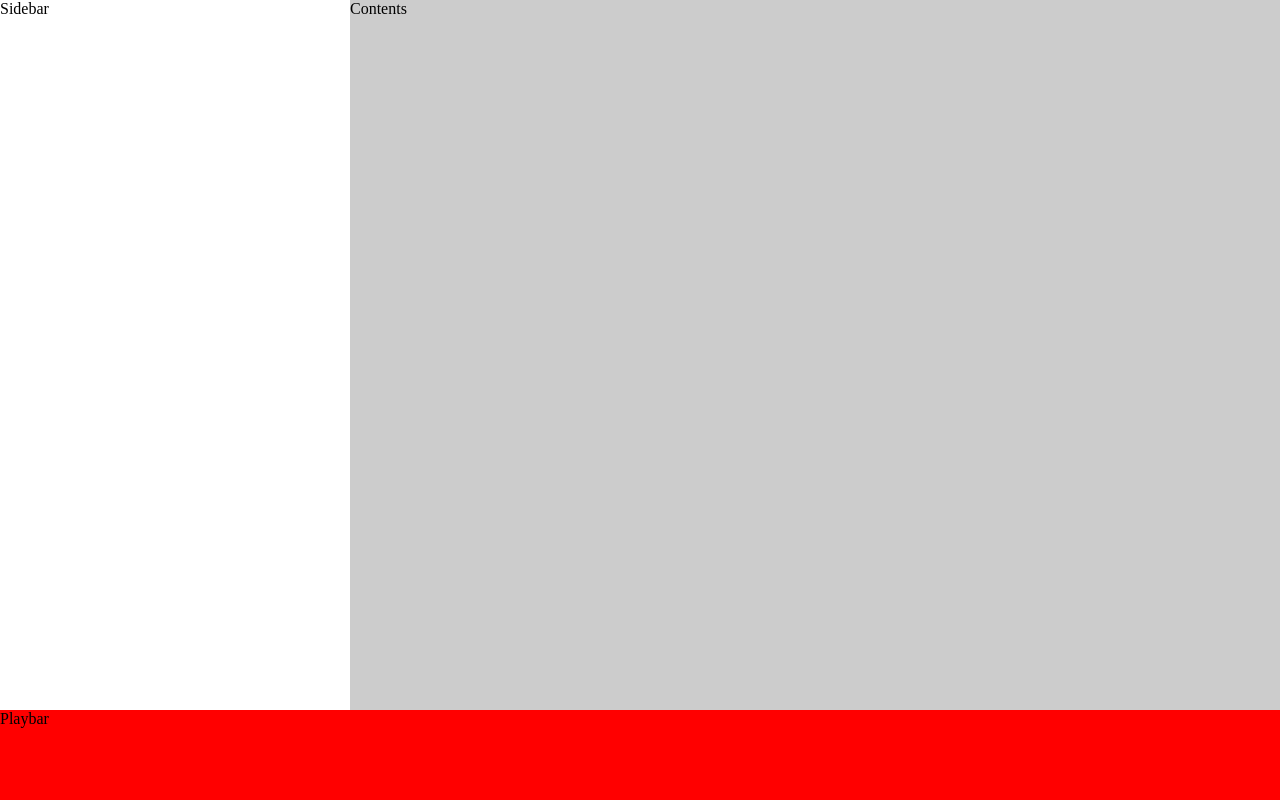
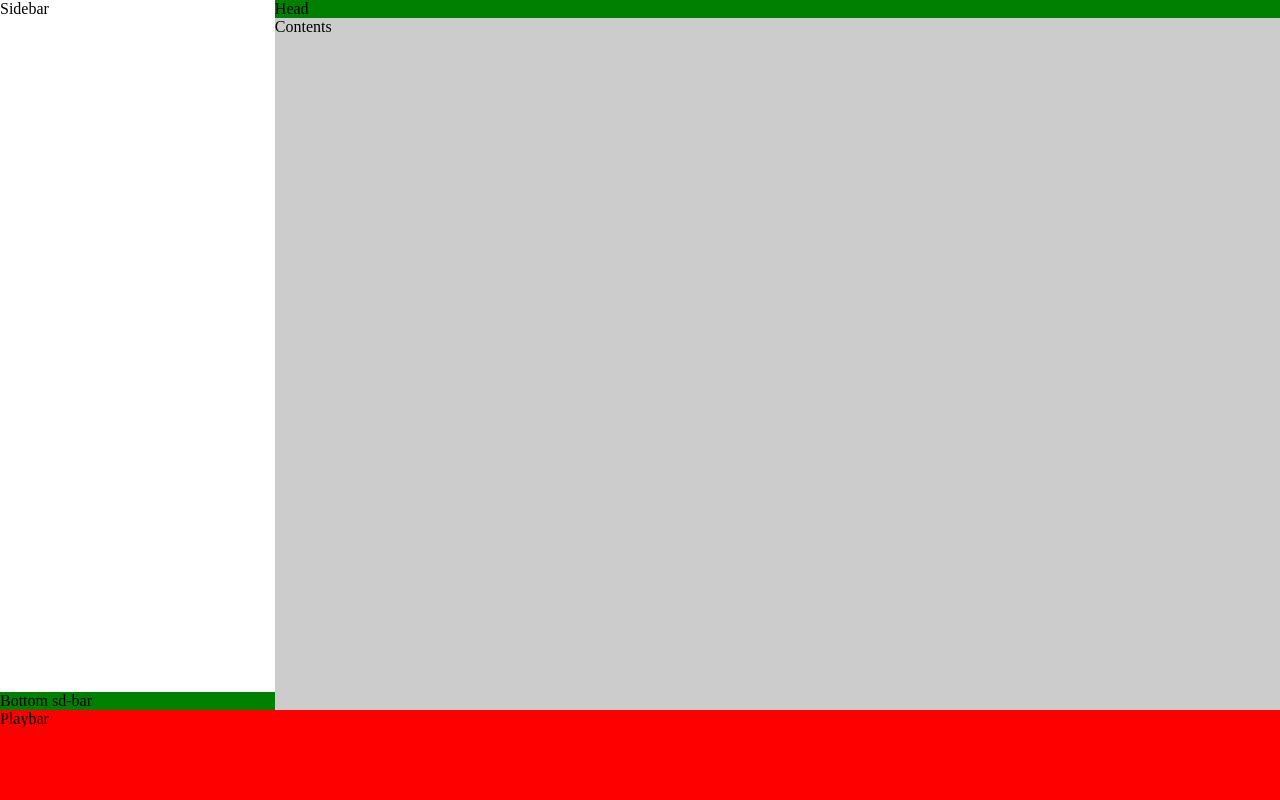
Before and after one commit to francesco-maurella/html-css-spotifyweb, a plain HTML site: page index.html in a window 1280 px wide. Drawn offline with Linux system fonts and the light colour scheme.

Commit message:
Completamento scheletro, con aggiunta elementi fissi

```diff
--- a/css/style.css
+++ b/css/style.css
@@ -4,7 +4,7 @@
   padding: 0;
 }
 
-.wrapper, .wrapper * {
+.flx {
   display: flex;
 }
 
@@ -23,7 +23,32 @@
 
 .side-bar {
   background-color: white;
+  flex-direction: column;
+  justify-content: space-between;
   flex-basis: 350px;
+}
+
+.side-bar>.down {
+  background-color: green;
+}
+
+.contents {
+  overflow: auto;
+  flex-direction: column;
+  flex-basis: 100%;
+}
+
+.contents>.up {
+ background: green;
+ flex-basis: 50px;
+}
+
+.contents>.down {
+  overflow: auto;
+}
+
+.contents>.down>* {
+  height: 2000px;
 }
 
 .bottom-container {
--- a/index.html
+++ b/index.html
@@ -11,15 +11,27 @@
   </head>
   <body>
 
-    <div class="wrapper">
+    <div class="wrapper flx">
 
-      <div class="top-container">
-        <section class="side-bar">
-          Sidebar
+      <div class="top-container flx">
+        <section class="side-bar flx">
+          <div class="up">
+            Sidebar
+          </div>
+          <div class="down">
+            Bottom sd-bar
+          </div>
         </section>
 
-        <section class="contents">
-          Contents
+        <section class="contents flx">
+          <div class="up">
+            Head
+          </div>
+          <div class="down">
+            <div class="">
+              Contents
+            </div>
+          </div>
         </section>
       </div>
 
```
